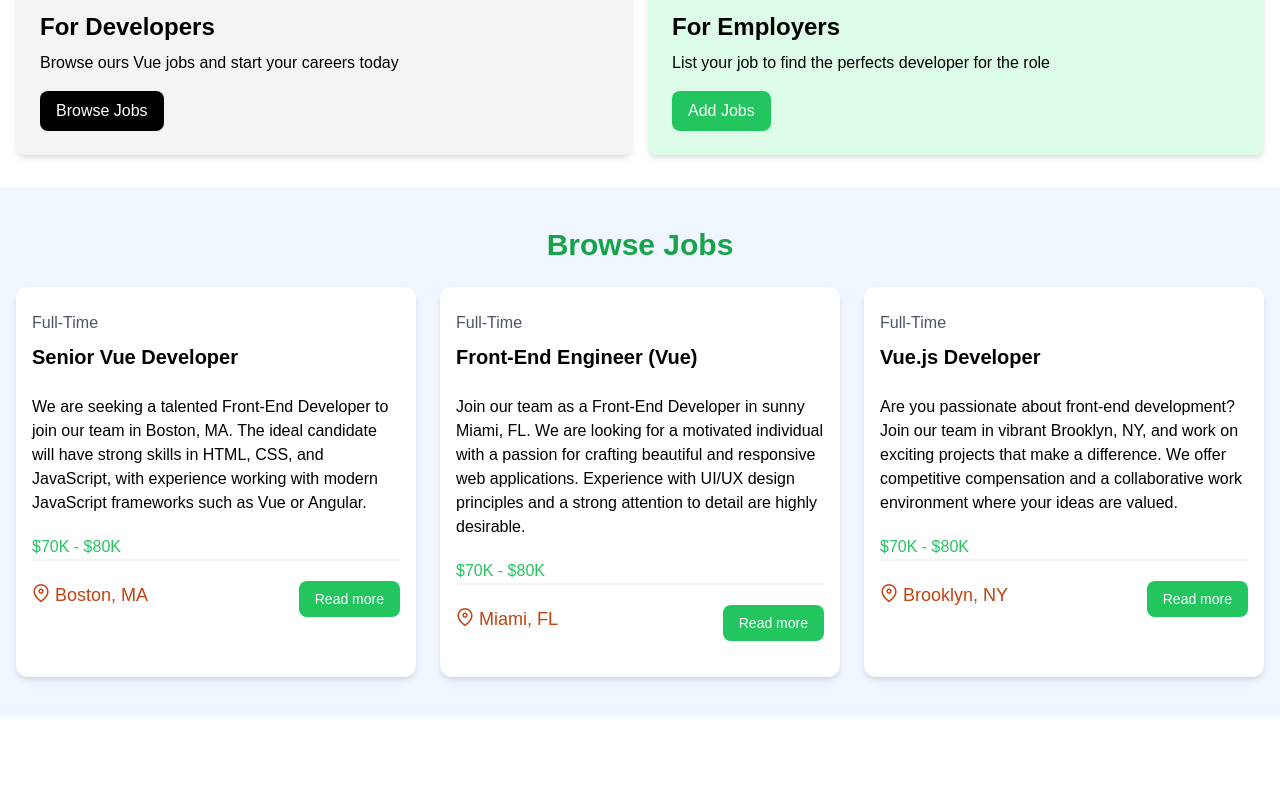
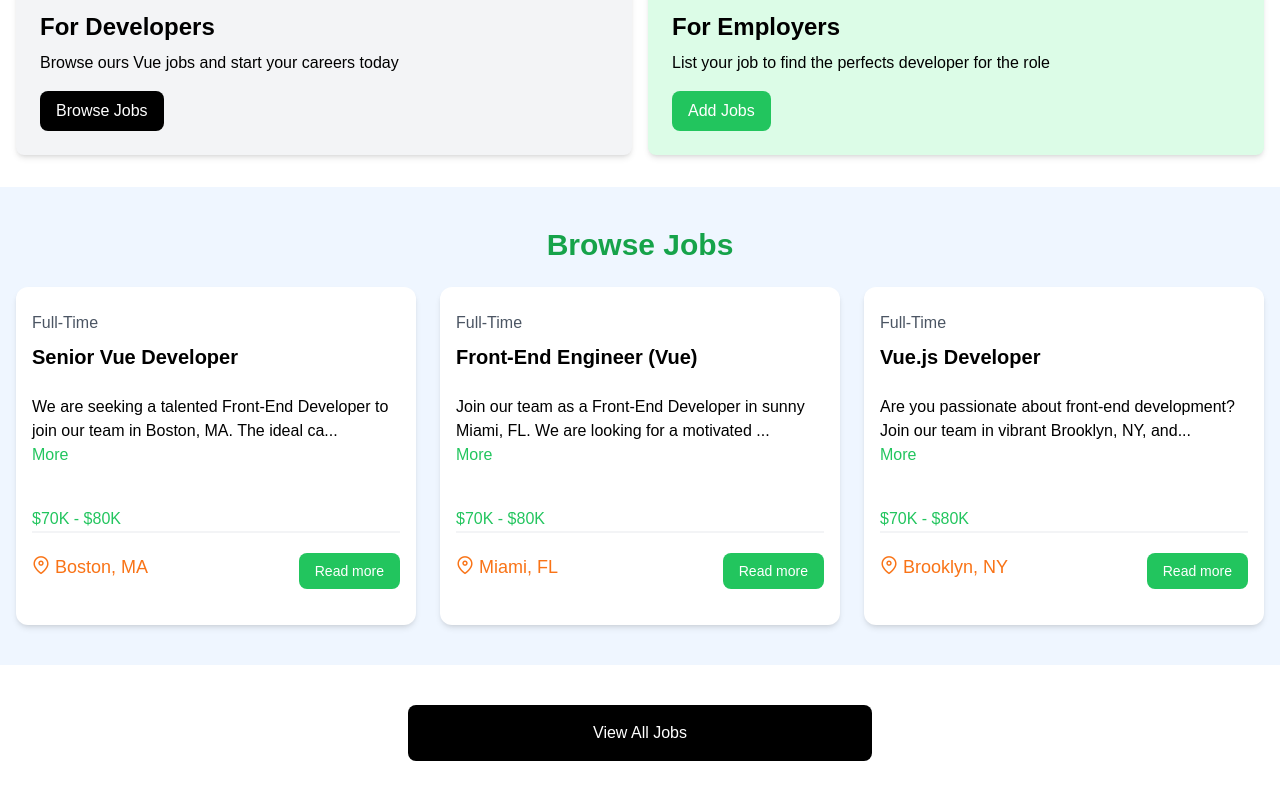
Before and after one commit to PhorkTivea/vue-tailwind, a Vue app: page / in a window 1280 px wide. Shown: the part 422-1222 px from the top of the page. Before the commit the page ends 1139 px from the top, so only its background shows below. Built offline with nearby package versions, Linux system fonts and the light colour scheme.

Commit message:
refactor: :recycle: add router and HomeView

```diff
--- a/package.json
+++ b/package.json
@@ -10,7 +10,8 @@
   },
   "dependencies": {
     "primeicons": "^7.0.0",
-    "vue": "^3.4.31"
+    "vue": "^3.4.31",
+    "vue-router": "^4.4.0"
   },
   "devDependencies": {
     "@vitejs/plugin-vue": "^5.0.5",
--- a/src/App.vue
+++ b/src/App.vue
@@ -1,13 +1,9 @@
 <script setup>
 import Navbar from '@/components/Navbar.vue';
-import Hero from '@/components/Hero.vue';
-import HomeCards from '@/components/HomeCards.vue';
-import JobListings from '@/components/JobListings.vue';
+import { RouterView } from 'vue-router'
 </script>
 
 <template>
    <Navbar />
-   <Hero />
-   <HomeCards />
-   <JobListings limit="3" />
+   <RouterView />
 </template>
--- a/src/components/JobListing.vue
+++ b/src/components/JobListing.vue
@@ -1,10 +1,22 @@
 <script setup>
-import { defineProps } from 'vue'
-defineProps({
+import { defineProps, computed, ref } from 'vue'
+const props = defineProps({
    job: {
       type: Object
    }
 })
+
+const showFullDescription = ref(false)
+
+const truncatedDescription = computed(() => {
+   let description = props.job.description
+   if (!showFullDescription.value) {
+      description = description.substring(0, 90) + '...'
+   }
+   return description;
+})
+
+const toggleFullDescription = () => showFullDescription.value = !showFullDescription.value
 </script>
 
 <template>
@@ -16,7 +28,12 @@ defineProps({
          </div>
 
          <div class="mb-5">
-            {{ job.description }}
+            <div>
+               {{ truncatedDescription }}
+            </div>
+            <button @click="toggleFullDescription" class="text-green-500 hover:text-green-600 mb-5">
+               {{ showFullDescription ? 'Less' : 'More' }}
+            </button>
          </div>
          <h3 class="text-green-500">
             {{ job.salary }}
@@ -24,7 +41,7 @@ defineProps({
 
          <div class="border border-gray-100 mb-5"></div>
          <div class="flex flex-col lg:flex-row justify-between mb-4">
-            <div class="text-orange-700 mb-3 text-lg">
+            <div class="text-orange-500 mb-3 text-lg">
                <i class="pi pi-map-marker"></i>
                {{ job.location }}
             </div>
--- a/src/components/JobListings.vue
+++ b/src/components/JobListings.vue
@@ -7,6 +7,10 @@ const jobs = ref(JobData)
 defineProps({
    limit: {
       type: Number
+   },
+   showButton: {
+      type: Boolean,
+      default: false,
    }
 })
 </script>
@@ -22,4 +26,10 @@ defineProps({
          </div>
       </div>
    </section>
+
+   <section v-if="showButton" class="m-auto max-w-lg py-10 px-6 text-center">
+      <a class="text-center block bg-black rounded-lg py-4 px-6 text-white hover:bg-gray-700" href="jobs.html">
+         View All Jobs
+      </a>
+   </section>
 </template>
--- a/src/router/index.js
+++ b/src/router/index.js
@@ -1,9 +1,14 @@
 import { createRouter, createWebHistory } from 'vue-router';
+import HomeView from '@/views/HomeView.vue';
 
 const router = createRouter({
    history: createWebHistory(import.meta.env.BASE_URL),
-   routers: [
-
+   routes: [
+      {
+         path: '/',
+         name: 'home',
+         component: HomeView,
+      }
    ]
 })
 
--- /dev/null
+++ b/src/views/HomeView.vue
@@ -0,0 +1,11 @@
+<script setup>
+import Hero from '@/components/Hero.vue';
+import HomeCards from '@/components/HomeCards.vue';
+import JobListings from '@/components/JobListings.vue';
+</script>
+
+<template>
+   <Hero />
+   <HomeCards />
+   <JobListings limit="3" show-button />
+</template>
```
Also changed, not shown: src/main.js (+7 -2 lines), 1 other file (tests, documents, lock files or other folders).
